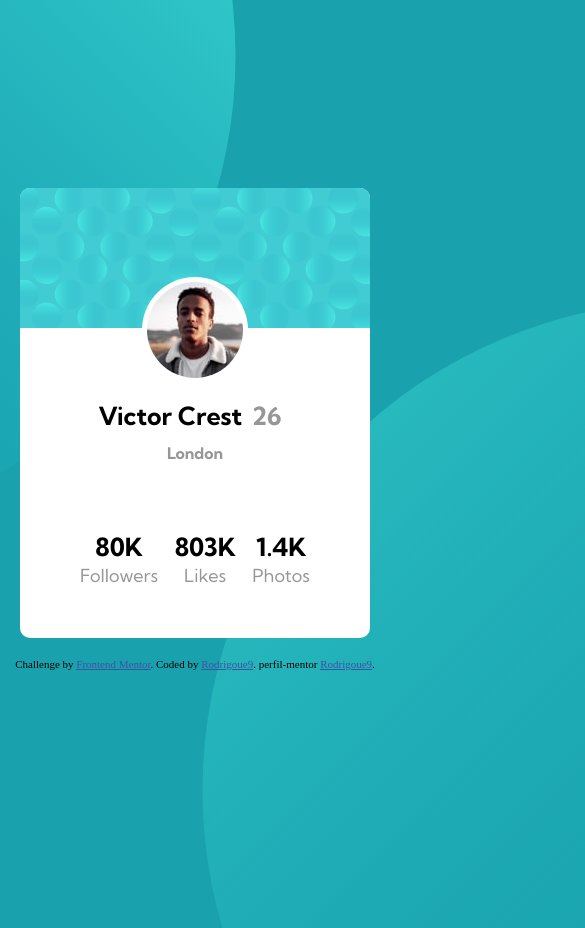
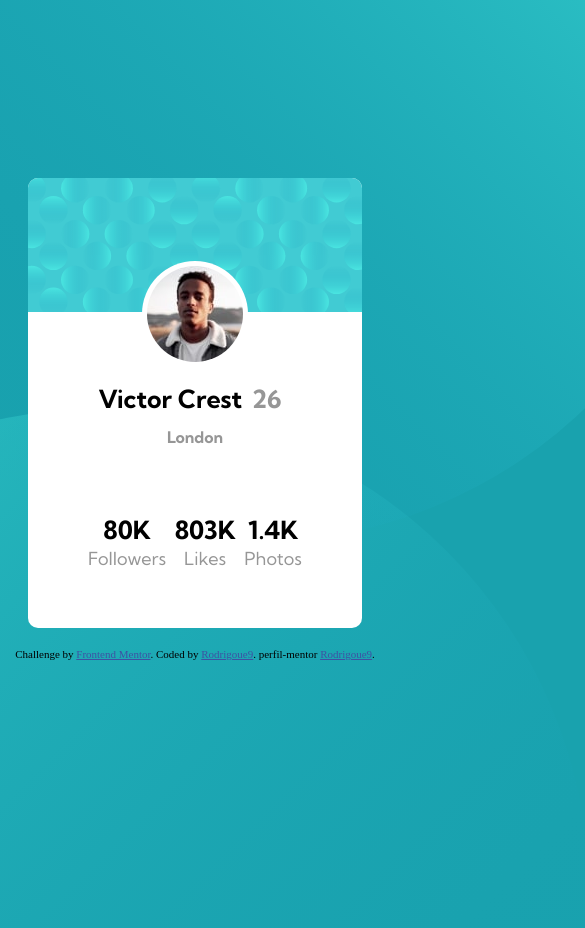
Before and after one commit to Rodrigoue9/Profile-card_flex, a plain HTML site: page index.html in a window 390 px wide. Shown: the top 928 px of the page, 585 px wide, since content can reach past the window. Before the commit the page ends 844 px from the top, so only its background shows below. Drawn offline with Linux system fonts and the light colour scheme.

Commit message:
Update style.css

```diff
--- a/css/style.css
+++ b/css/style.css
@@ -99,17 +99,15 @@ color:rgb(151, 0, 144) ;
 }
 
 @media (max-width: 450px) {
-  body{
-    display: inline;
-  }
+
   .container {
     padding: 20px;
   }
-  .top {
+  .;
+  }top {
     z-index: -1;
     bottom: 300px;
-    margin-left: -750px;
-  }
+    margin-left: -750px
   .bottom {
 
  position:fixed;
```
